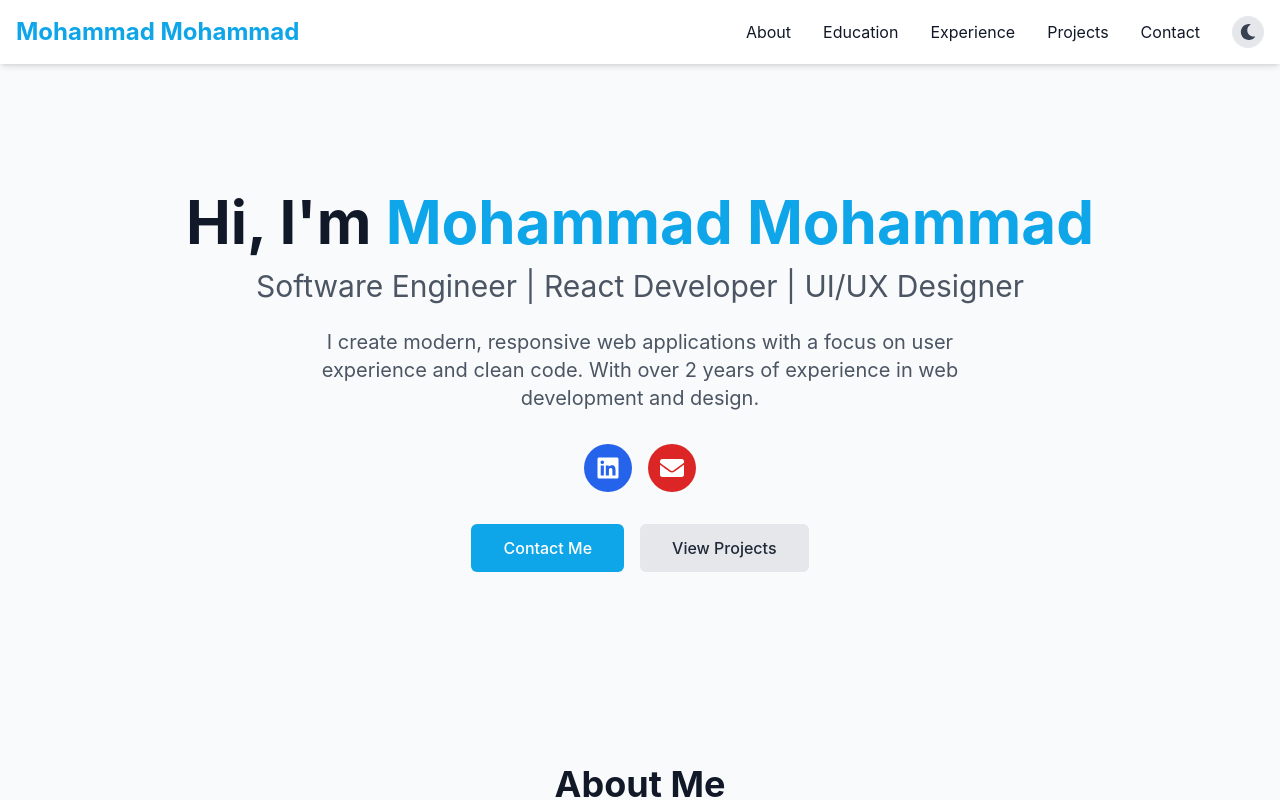
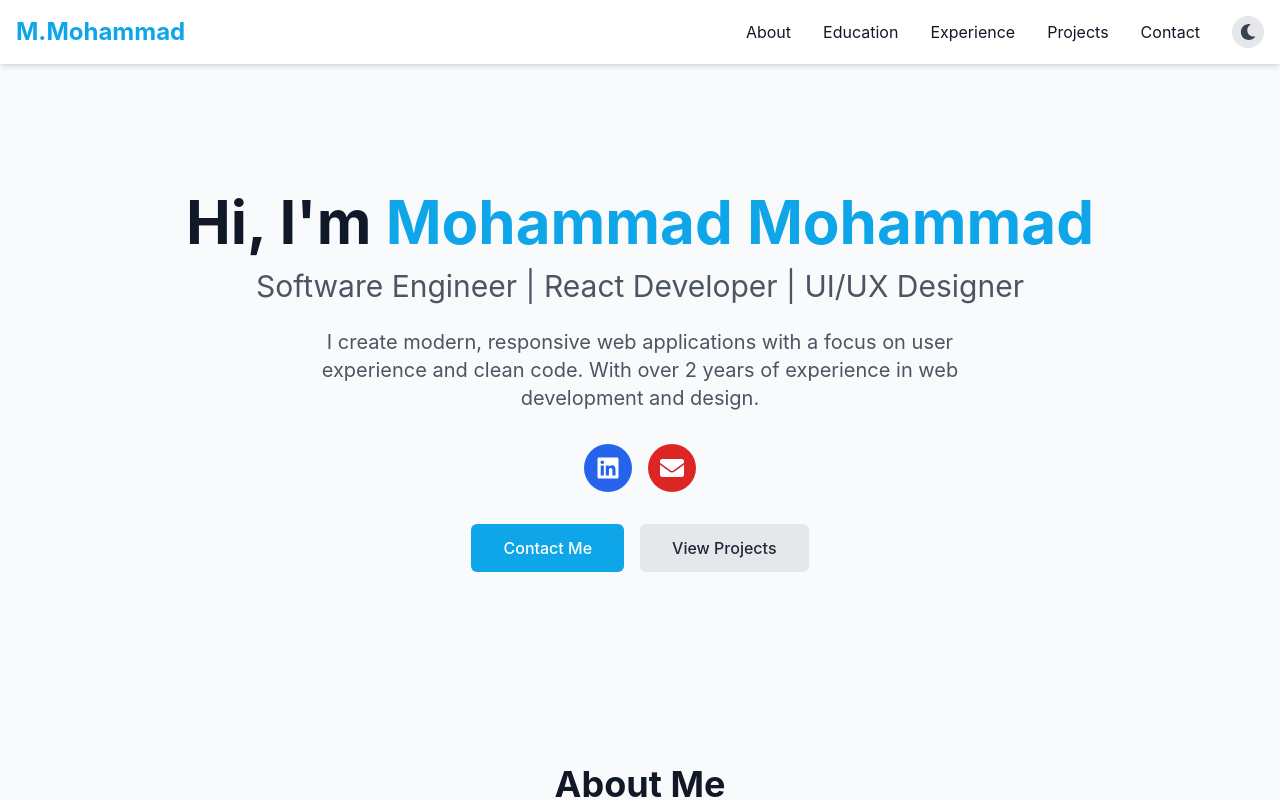
Before and after one commit to Eng-MuhammadMuhammad/New-Portfolio, a React (Create React App) app: page / in a window 1280 px wide. Shown: the top 800 px of the page. Built offline with nearby package versions, Linux system fonts and the light colour scheme.

Commit message:
new updates

```diff
--- a/src/components/layout/Header.js
+++ b/src/components/layout/Header.js
@@ -14,7 +14,7 @@ const Header = ({ darkMode, toggleDarkMode }) => {
       <div className="container mx-auto px-4">
         <div className="flex justify-between items-center py-4">
           <div className="text-2xl font-bold text-primary">
-            <Link to="/">Mohammad Mohammad</Link>
+            <Link to="/">M.Mohammad</Link>
           </div>
 
           {/* Desktop Navigation */}
```
